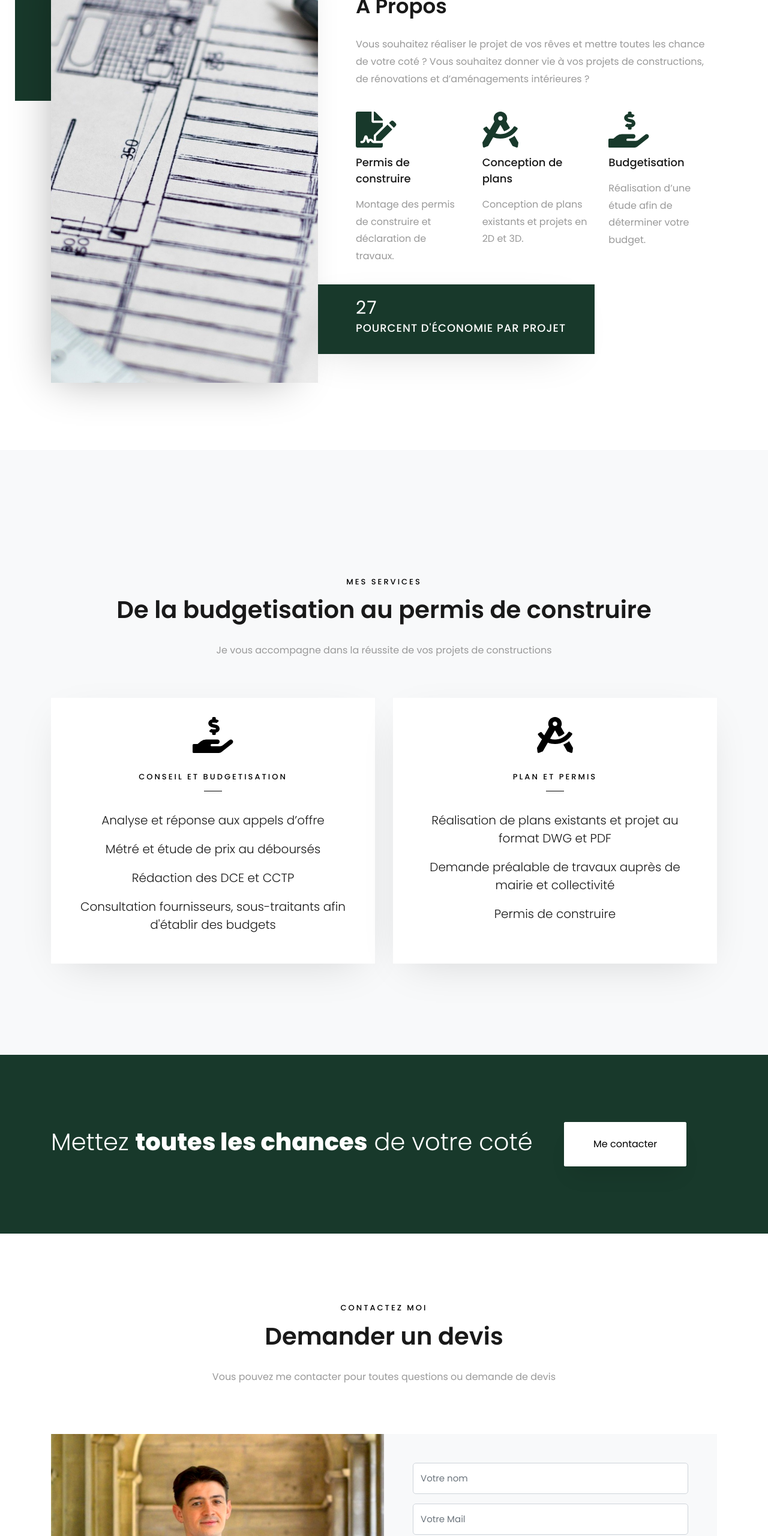
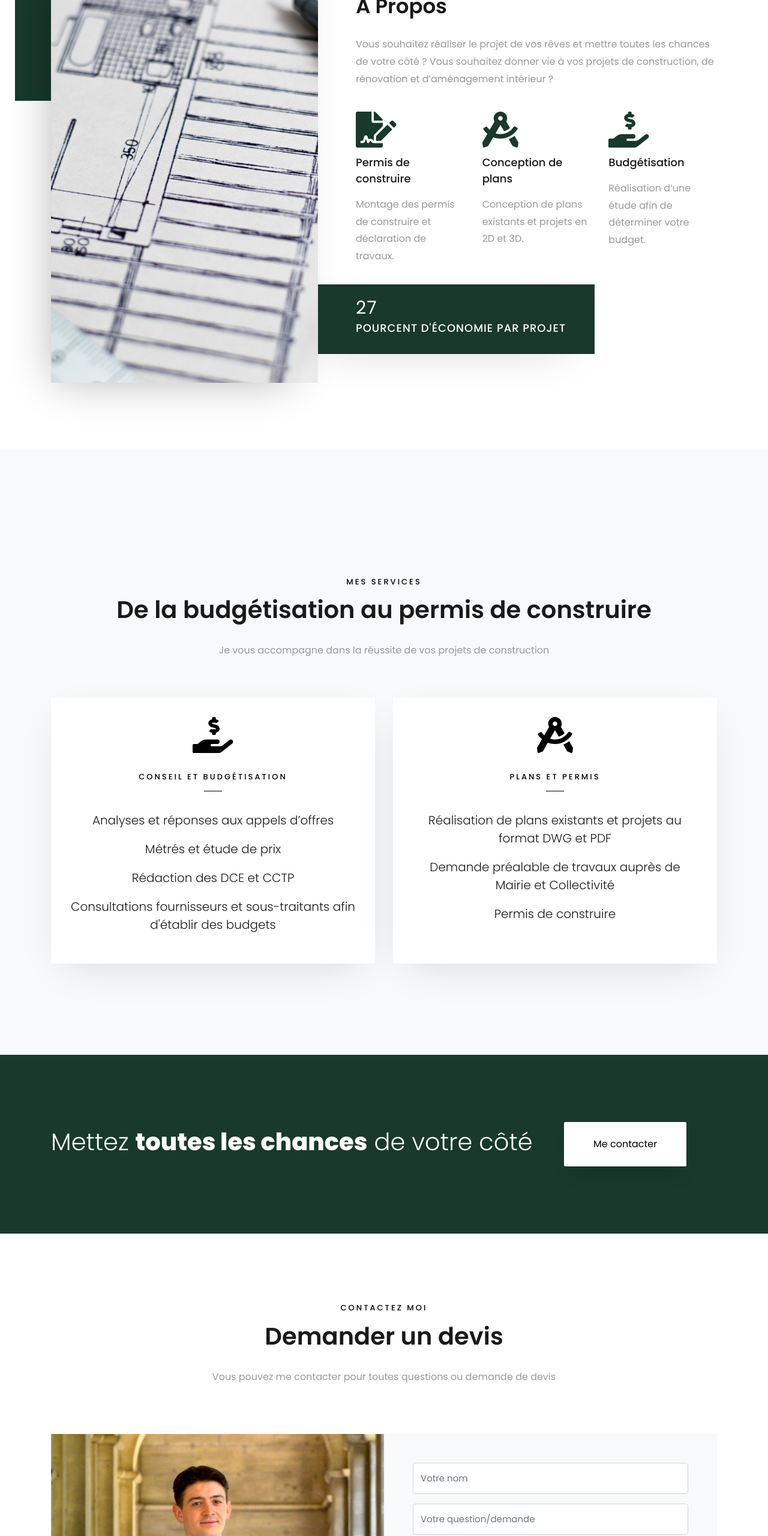
Before and after one commit to chrisznk/SilasMarlot, a plain HTML site: page index.html in a window 1280 px wide. Shown: the part 953-3513 px from the top of the page at 60% size. Drawn offline with Linux system fonts and the light colour scheme; files whose address does not match are found by name.

Commit message:
Add files via upload

```diff
--- a/index.html
+++ b/index.html
@@ -93,8 +93,8 @@
 		          	<span class="subheading">Bienvenue</span>
 		            <h2 class="mb-4" style="font-size: 34px; text-transform: capitalize;">A propos</h2>
 		            <p>
-						Vous souhaitez réaliser le projet de vos rêves et mettre toutes les chance de votre coté ?
-						Vous souhaitez donner vie à vos projets de constructions, de rénovations et d’aménagements intérieures ?
+						Vous souhaitez réaliser le projet de vos rêves et mettre toutes les chances de votre côté ?
+						Vous souhaitez donner vie à vos projets de construction, de rénovation et d’aménagement intérieur ?
 					</p>
 		          </div>
 		        </div>
@@ -121,7 +121,7 @@
 		        		<div class="media block-4 services d-block ftco-animate">
 		              <div class="icon"><span class="fas fa-hand-holding-usd"></span></div>
 		              <div class="media-body">
-		                <h3 class="heading mb-3">Budgetisation</h3>
+		                <h3 class="heading mb-3">Budgétisation</h3>
 		                <p>Réalisation d’une étude afin de déterminer votre budget.</p>
 		              </div>
 		            </div>
@@ -148,8 +148,8 @@
 	    <div class="row justify-content-center py-5 mt-5">
           <div class="col-md-12 heading-section text-center ftco-animate">
           	<span class="subheading">Mes services</span>
-            <h2 class="mb-4">De la budgetisation au permis de construire</h2>
-            <p>Je vous accompagne dans la réussite de vos projets de constructions</p>
+            <h2 class="mb-4">De la budgétisation au permis de construire</h2>
+            <p>Je vous accompagne dans la réussite de vos projets de construction</p>
           </div>
         </div>
 
@@ -160,11 +160,11 @@
 								<i class="fas fa-hand-holding-usd"></i>
 							</span>
 							<div class="desc">
-								<h3 class="mb-5"><a href="#contact-section">Conseil et budgetisation</a></h3>
-								<h4>Analyse et réponse aux appels d’offre</h4>
-								<h4>Métré et étude de prix au déboursés</h4>
+								<h3 class="mb-5"><a href="#contact-section">Conseil et budgétisation</a></h3>
+								<h4>Analyses et réponses aux appels d’offres</h4>
+								<h4>Métrés et étude de prix</h4>
 								<h4>Rédaction des DCE et CCTP</h4>
-								<h4>Consultation fournisseurs, sous-traitants afin d'établir des budgets</h4>
+								<h4>Consultations fournisseurs et sous-traitants afin d'établir des budgets</h4>
 							</div>
 						</div>
 					</div>
@@ -174,9 +174,9 @@
 								<i class="fas fa-drafting-compass"></i>
 							</span>
 							<div class="desc">
-								<h3 class="mb-5"><a href="#contact-section">Plan et permis</a></h3>
-								<h4>Réalisation de plans existants et projet au format DWG et PDF</h4>
-								<h4>Demande préalable de travaux auprès de mairie et collectivité </h4>
+								<h3 class="mb-5"><a href="#contact-section">Plans et permis</a></h3>
+								<h4>Réalisation de plans existants et projets au format DWG et PDF</h4>
+								<h4>Demande préalable de travaux auprès de Mairie et Collectivité </h4>
 								<h4>Permis de construire</h4>
 							</div>
 						</div>
@@ -189,7 +189,7 @@
 			<div class="container">
 				<div class="row">
 					<div class="col-md-8 col-lg-9 d-flex align-items-center ftco-animate">
-						<h2>Mettez <span>toutes les chances</span> de votre coté</h2>
+						<h2>Mettez <span>toutes les chances</span> de votre côté</h2>
 					</div>
 					<div class="col-md-4 col-lg-3 d-flex align-items-center ftco-animate">
 						<p class="mb-0"><a href="#contact-section" class="btn btn-white py-4 px-5">Me contacter</a></p>
@@ -330,6 +330,20 @@
 
 	-->
 
+	<script type="text/javascript">
+     function sendEmail() {
+       window.open('mailto:contact@silasmarlot.fr?subject='+document.getElementById('nomContact').value+' : '+document.getElementById('demandeContact').value+'&body='+document.getElementById('messageContact').value+'');
+	}
+
+
+	</script>
+
+	<script src="https://smtpjs.com/v3/smtp.js">
+</script>
+
+
+
+
     <section class="ftco-section contact-section ftco-no-pb" id="contact-section">
       <div class="container">
       	<div class="row justify-content-center mb-5 pb-3">
@@ -344,19 +358,16 @@
           <div class="col-md-6 order-md-last d-flex">
             <form action="#" class="bg-light p-4 p-md-5 contact-form">
               <div class="form-group">
-                <input type="text" class="form-control" placeholder="Votre nom">
+                <input type="text" class="form-control" id="nomContact" placeholder="Votre nom">
               </div>
               <div class="form-group">
-                <input type="text" class="form-control" placeholder="Votre Mail">
+                <input type="text" class="form-control" id="demandeContact" placeholder="Votre question/demande">
               </div>
               <div class="form-group">
-                <input type="text" class="form-control" placeholder="Votre question/demande">
+                <textarea cols="30" rows="7" id="messageContact" class="form-control" placeholder="Message"></textarea>
               </div>
               <div class="form-group">
-                <textarea name="" id="" cols="30" rows="7" class="form-control" placeholder="Message"></textarea>
-              </div>
-              <div class="form-group">
-                <input type="submit" value="Envoyer" class="btn btn-primary py-3 px-5">
+                <input type="button"  onclick="sendEmail()" value="Envoyer" class="btn btn-primary py-3 px-5">
               </div>
             </form>
 
@@ -393,7 +404,7 @@
             	<div class="block-23 mb-3">
 	              <ul>
 	                <li><span class="icon icon-map-marker"></span><span class="text">28 rue du Faubourg de Bourgogne, Orléans 45000, France</span></li>
-	                <li><a href="#"><span class="icon icon-envelope"></span><span class="text">info@silasmarlot.fr</span></a></li>
+	                <li><a href="#"><span class="icon icon-envelope"></span><span class="text">contact@silasmarlot.fr</span></a></li>
 	              </ul>
 	            </div>
             </div>
```
